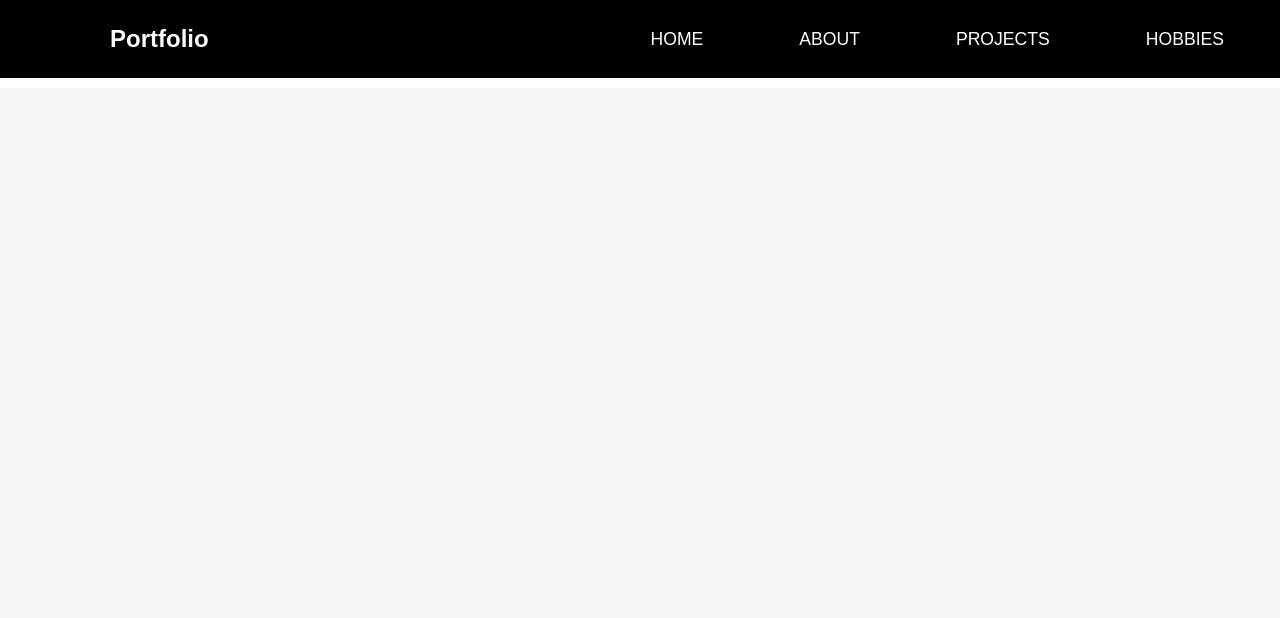
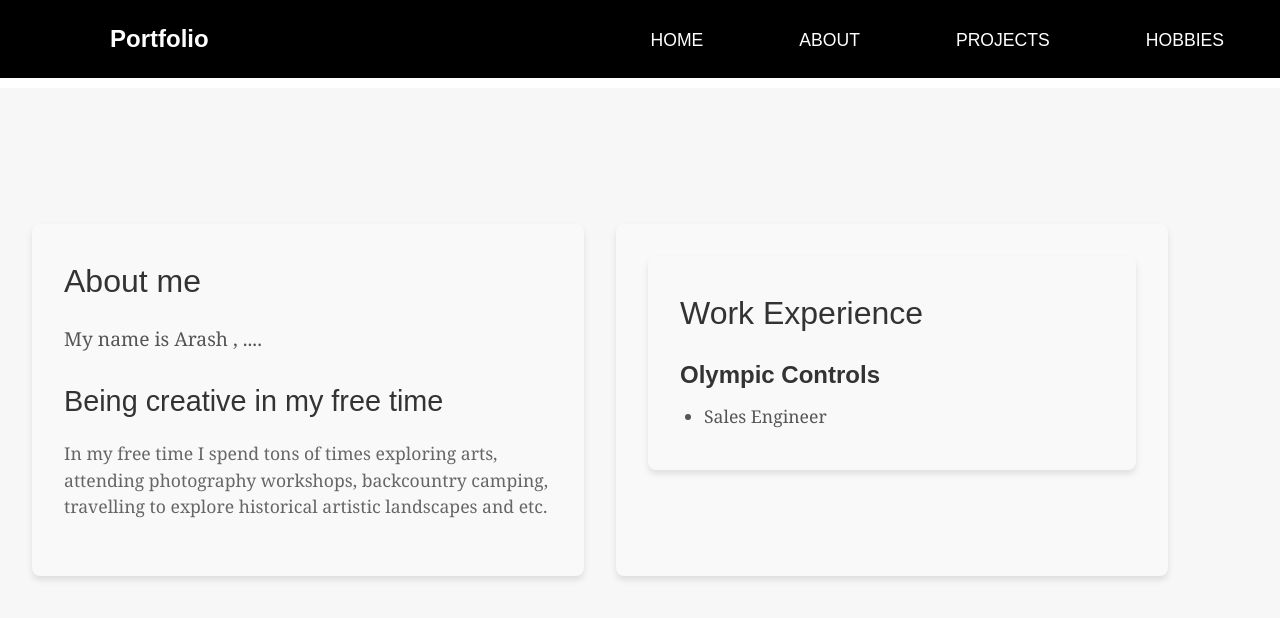
Before and after one commit to Arashlaali/portfolio, a React (Vite) app in the folder myportfolio/: page /about in a window 1280 px wide. Shown: the top 618 px of the page. Built offline with nearby package versions, Linux system fonts and the light colour scheme.

Commit message:
created about page , and wrote section for about-me and work experience

```diff
--- /dev/null
+++ b/myportfolio/src/pages/PageAbout.css
@@ -0,0 +1,115 @@
+/* General Reset to remove default margins and paddings */
+* {
+    margin: 0;
+    padding: 0;
+    box-sizing: border-box;
+}
+
+/* Set up the grid for the about-me section */
+.about-me {
+    display: grid;
+    grid-template-columns: 1fr;
+    /* Single column layout */
+    gap: 2rem;
+    /* Space between sections */
+    padding: 2rem;
+    max-width: 1200px;
+    margin: 0 auto;
+}
+
+/* For larger screens, adjust the grid layout to display two columns */
+@media (min-width: 768px) {
+    .about-me {
+        grid-template-columns: 1fr 1fr;
+        /* Two columns layout */
+        grid-template-areas:
+            " about-article work-education";
+        /* Display work-education div before the about-article */
+    }
+
+    .work-education {
+        grid-area: work-education;
+    }
+
+    .about-article {
+        grid-area: about-article;
+    }
+}
+
+/* Styling the about-article sections */
+.about-article {
+    background-color: #f9f9f9;
+    padding: 2rem;
+    border-radius: 8px;
+    box-shadow: 0 4px 6px rgba(0, 0, 0, 0.1);
+}
+
+/* About heading styling */
+.about-article h3 {
+    font-family: 'Arial', sans-serif;
+    font-size: 2rem;
+    color: #333;
+    margin-bottom: 1rem;
+}
+
+/* Intro paragraph styling */
+.about-intro {
+    font-family: 'Georgia', serif;
+    font-size: 1.2rem;
+    line-height: 1.6;
+    color: #555;
+    margin-bottom: 1.5rem;
+}
+
+/* Styling the freetime section */
+.freetime h3 {
+    font-family: 'Arial', sans-serif;
+    font-size: 1.8rem;
+    color: #333;
+    margin-bottom: 1rem;
+}
+
+.freetime-intro {
+    font-family: 'Georgia', serif;
+    font-size: 1.1rem;
+    line-height: 1.5;
+    color: #666;
+    margin-bottom: 1.5rem;
+}
+
+/* Work section styling */
+.work-education {
+    background-color: #f9f9f9;
+    padding: 2rem;
+    border-radius: 8px;
+    box-shadow: 0 4px 6px rgba(0, 0, 0, 0.1);
+}
+
+/* Work heading */
+.work-education h3 {
+    font-family: 'Arial', sans-serif;
+    font-size: 2rem;
+    color: #333;
+    margin-bottom: 1rem;
+}
+
+/* Work company heading styling */
+.work-education h4 {
+    font-family: 'Arial', sans-serif;
+    font-size: 1.5rem;
+    color: #333;
+    margin-bottom: 0.5rem;
+}
+
+/* List item styling */
+ul {
+    list-style-type: disc;
+    margin-left: 1.5rem;
+}
+
+ul li {
+    font-family: 'Georgia', serif;
+    font-size: 1.1rem;
+    color: #555;
+    margin-bottom: 0.5rem;
+}
--- a/myportfolio/src/pages/PageAbout.jsx
+++ b/myportfolio/src/pages/PageAbout.jsx
@@ -0,0 +1,45 @@
+// Import necessary libraries and styles
+import React, { useState, useEffect } from 'react';
+import './PageAbout.css';  // Import your custom CSS for styling
+import Navbar from '../components/Navbar';
+
+function PageAbout() {
+
+    return (
+        <main id="about">
+            <section className='about'>
+                <div className='about-me'>
+                    <article className='about-article'>
+                        <h3>About me </h3>
+                        <div>
+                            <p className='about-intro'> My name is Arash , ....</p>
+                        </div>
+                        <div className='freetime'>
+                            <h3> Being creative in my free time</h3>
+                            <p className='freetime-intro'>In my free time I spend tons of times exploring arts, attending photography workshops, backcountry camping, travelling to explore historical artistic landscapes and etc.</p>
+                        </div>
+
+                    </article>
+
+                    <div className='work-education'>
+                        <article className='about-article'>
+                            <h3> Work Experience</h3>
+                            <div>
+                                <h4> Olympic Controls</h4>
+                                <ul>
+                                    <li> Sales Engineer</li>
+                                </ul>
+                            </div>
+
+                        </article>
+
+                    </div>
+                </div>
+
+            </section>
+
+        </main>
+    );
+}
+
+export default PageAbout;
--- a/myportfolio/src/router/AppRouter.jsx
+++ b/myportfolio/src/router/AppRouter.jsx
@@ -3,6 +3,7 @@ import React from 'react';
 import { BrowserRouter as Router, Route, Routes } from 'react-router-dom'; // Import Router
 import PageHome from '../pages/PageHome'; // Import the PageHome component
 import Navbar from '../components/Navbar';
+import PageAbout from '../pages/PageAbout'; // Import the PageAbout component
 
 function AppRouter() {
     return (
@@ -11,6 +12,7 @@ function AppRouter() {
             <Routes>
                 {/* Define routes and associate with components */}
                 <Route path="/" element={<PageHome />} /> {/* Home page route */}
+                <Route path="/about" element={<PageAbout />} />
             </Routes>
         </Router>
     );
```
